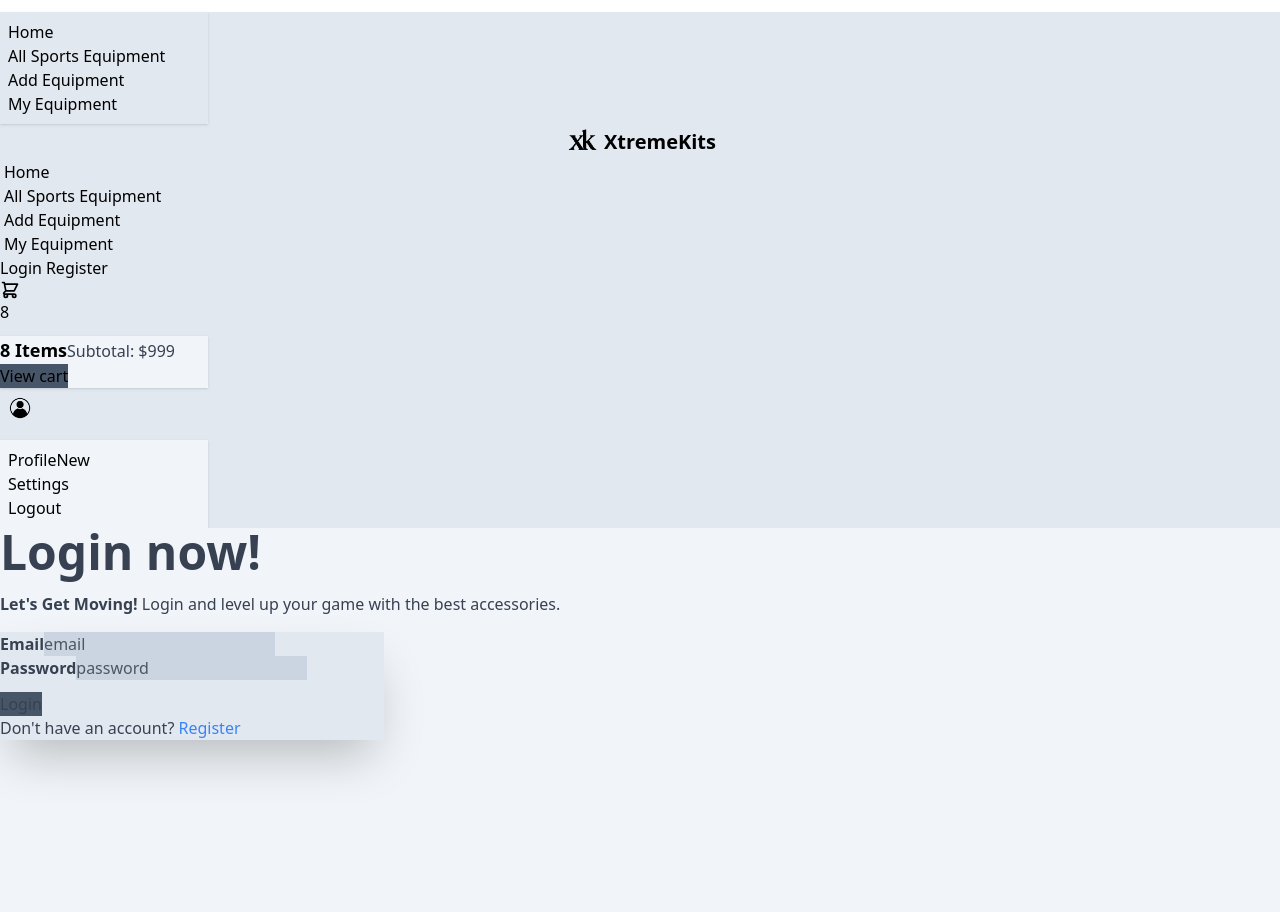
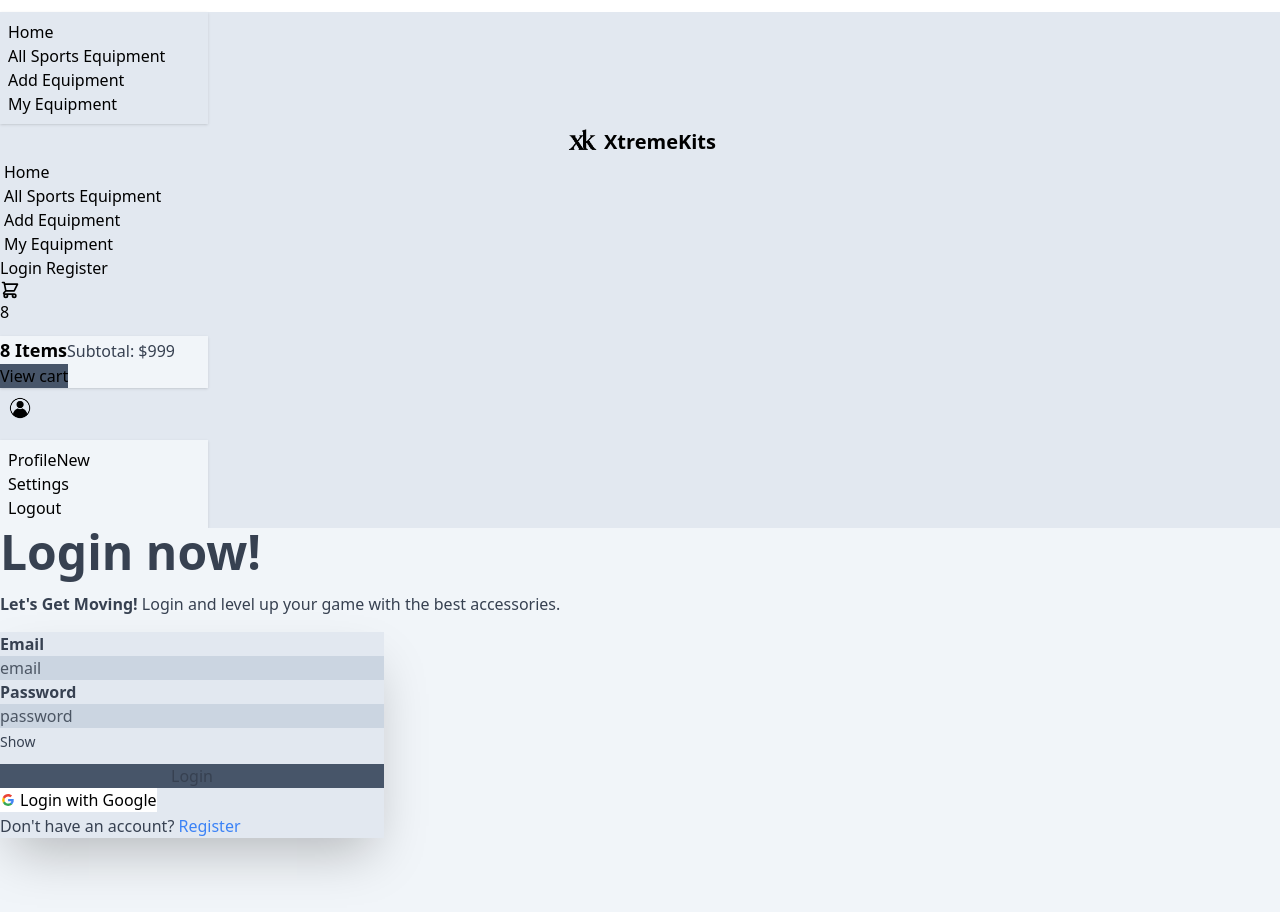
Before and after one commit to Arafat-Bhuiyan/xtremekits-client-side, a React (Vite) app: page /login in a window 1280 px wide. Shown: the top 912 px of the page. Built offline with nearby package versions, Linux system fonts and the light colour scheme.

Commit message:
Firebase authentication done, Login and Registration UI fix, SweetAlert success msg added, Password validation addedin Registration page, show/hide password added.

```diff
--- a/package.json
+++ b/package.json
@@ -10,6 +10,7 @@
     "preview": "vite preview"
   },
   "dependencies": {
+    "firebase": "^11.7.3",
     "localforage": "^1.10.0",
     "match-sorter": "^8.0.1",
     "react": "^19.1.0",
--- a/src/components/AllSportsEquipment.jsx
+++ b/src/components/AllSportsEquipment.jsx
@@ -9,7 +9,7 @@ export const AllSportsEquipment = () => {
   console.log(items);
 
   const handleViewDetails = (_id) => {
-    navigate(`/viewItem/${_id}`);
+    navigate(`/items/${_id}`);
   };
 
   const handleDelete = (_id) => {
@@ -80,7 +80,7 @@ export const AllSportsEquipment = () => {
                     View Details
                   </button>
                   <Link
-                    to={`/updateItem/${item._id}`}
+                    to={`/update-item/${item._id}`}
                     className="bg-blue-600 hover:bg-blue-700 text-white text-sm px-3 py-1 rounded"
                   >
                     Edit
--- a/src/components/Login.jsx
+++ b/src/components/Login.jsx
@@ -1,7 +1,71 @@
-import React from "react";
+import React, { useContext, useState } from "react";
 import { Link } from "react-router-dom";
+import { AuthContext } from "../providers/AuthProvider";
+import Swal from "sweetalert2";
 
 export const Login = () => {
+  const { logInUser, googleLogin } = useContext(AuthContext);
+  const [isLoading, setIsLoading] = useState(false);
+  const [showPassword, setShowPassword] = useState(false);
+
+  const handleGoogleLogin = () => {
+    setIsLoading(true);
+    googleLogin()
+      .then((result) => {
+        console.log(result.user);
+        if (result.user.accessToken) {
+          Swal.fire({
+            title: "Login successful!",
+            icon: "success",
+            draggable: true,
+          });
+        }
+      })
+      .catch((error) => {
+        console.log(error);
+      });
+    setIsLoading(false);
+  };
+
+  const handleLogIn = (e) => {
+    e.preventDefault();
+    const email = e.target.email.value;
+    const password = e.target.password.value;
+
+    console.log(email, password);
+    setIsLoading(true);
+    logInUser(email, password)
+      .then((result) => {
+        console.log(result.user);
+
+        // update last login time
+        const lastLogInTime = result?.user?.metadata?.lastSignInTime;
+        const loginInfo = { email, lastLogInTime };
+
+        fetch("http://localhost:5000/users", {
+          method: "PATCH",
+          headers: {
+            "content-type": "application/json",
+          },
+          body: JSON.stringify(loginInfo),
+        })
+          .then((res) => res.json())
+          .then((data) => {
+            console.log("Log in info updated in db", data);
+            if (data.modifiedCount >= 0) {
+              Swal.fire({
+                title: "Login successful!",
+                icon: "success",
+                draggable: true,
+              });
+            }
+          });
+      })
+      .catch((error) => {
+        console.log(error);
+      });
+    setIsLoading(false);
+  };
   return (
     <div>
       <div className="hero min-h-screen text-gray-700 bg-slate-100">
@@ -9,12 +73,12 @@ export const Login = () => {
           <div className="text-center lg:text-left">
             <h1 className="text-5xl font-bold">Login now!</h1>
             <p className="py-4">
-              <span className="font-semibold">Let's Get Moving!</span> Login and level up your game with the best
-              accessories.
+              <span className="font-semibold">Let's Get Moving!</span> Login and
+              level up your game with the best accessories.
             </p>
           </div>
           <div className="card flex-shrink-0 w-full max-w-sm shadow-2xl bg-slate-200">
-            <div className="card-body">
+            <form onSubmit={handleLogIn} className="card-body">
               <div className="form-control">
                 <label className="label">
                   <span className="label-text mb-1 text-gray-700 font-semibold">
@@ -23,8 +87,9 @@ export const Login = () => {
                 </label>
                 <input
                   type="email"
+                  name="email"
                   placeholder="email"
-                  className="input placeholder-gray-600 bg-slate-300 text-gray-700"
+                  className="input placeholder-gray-600 w-full bg-slate-300 text-gray-700"
                 />
               </div>
               <div className="form-control">
@@ -34,14 +99,75 @@ export const Login = () => {
                   </span>
                 </label>
                 <input
-                  type="password"
+                  type={showPassword ? "text" : "password"}
+                  name="password"
                   placeholder="password"
-                  className="input placeholder-gray-600 bg-slate-300 text-gray-700"
+                  className="input placeholder-gray-600 w-full bg-slate-300 text-gray-700"
                 />
+                {/* Show / Hide text button */}
+                <p
+                  onClick={() => setShowPassword(!showPassword)}
+                  className="text-sm text-gray-700 mt-1 cursor-pointer select-none"
+                >
+                  {showPassword ? "Hide" : "Show"}
+                </p>
               </div>
-              <div className="form-control mt-3">
-                <button className="btn bg-slate-600">Login</button>
+              <div className="form-control mt-3" disabled={isLoading}>
+                <button className="btn w-full bg-slate-600">
+                  {isLoading ? (
+                    <>
+                      <span className="loading loading-spinner"></span>
+                      Loading...
+                    </>
+                  ) : (
+                    "Login"
+                  )}
+                </button>
               </div>
+              <div></div>
+              <button
+                disabled={isLoading}
+                onClick={handleGoogleLogin}
+                className="btn bg-white text-black border-[#e5e5e5]"
+              >
+                {isLoading ? (
+                  <>
+                    <span className="loading loading-spinner"></span>
+                    Loading...
+                  </>
+                ) : (
+                  <div className="flex gap-1 items-center">
+                    <svg
+                      aria-label="Google logo"
+                      width="16"
+                      height="16"
+                      xmlns="http://www.w3.org/2000/svg"
+                      viewBox="0 0 512 512"
+                    >
+                      <g>
+                        <path d="m0 0H512V512H0" fill="#fff"></path>
+                        <path
+                          fill="#34a853"
+                          d="M153 292c30 82 118 95 171 60h62v48A192 192 0 0190 341"
+                        ></path>
+                        <path
+                          fill="#4285f4"
+                          d="m386 400a140 175 0 0053-179H260v74h102q-7 37-38 57"
+                        ></path>
+                        <path
+                          fill="#fbbc02"
+                          d="m90 341a208 200 0 010-171l63 49q-12 37 0 73"
+                        ></path>
+                        <path
+                          fill="#ea4335"
+                          d="m153 219c22-69 116-109 179-50l55-54c-78-75-230-72-297 55"
+                        ></path>
+                      </g>
+                    </svg>
+                    Login with Google
+                  </div>
+                )}
+              </button>
               <p>
                 Don't have an account?{"  "}
                 <span>
@@ -50,7 +176,7 @@ export const Login = () => {
                   </Link>
                 </span>
               </p>
-            </div>
+            </form>
           </div>
         </div>
       </div>
--- a/src/components/Register.jsx
+++ b/src/components/Register.jsx
@@ -1,7 +1,85 @@
-import React from "react";
+import React, { useContext, useState } from "react";
 import { Link } from "react-router-dom";
+import { AuthContext } from "../providers/AuthProvider";
+import Swal from "sweetalert2";
 
 export const Register = () => {
+  const { createUser } = useContext(AuthContext);
+  const [showPassword, setShowPassword] = useState(false);
+
+  const handleRegister = (e) => {
+    e.preventDefault();
+
+    const name = e.target.name.value;
+    const email = e.target.email.value;
+    const password = e.target.password.value;
+    console.log("Registration done", email, password);
+
+    // Password validation
+    const hasUpperCase = /[A-Z]/.test(password);
+    const hasLowerCase = /[a-z]/.test(password);
+    const isLengthValid = password.length >= 6;
+
+    if (!hasUpperCase) {
+      Swal.fire({
+        icon: "error",
+        title: "Password Error",
+        text: "Password must contain at least one uppercase letter.",
+      });
+      return;
+    }
+
+    if (!hasLowerCase) {
+      Swal.fire({
+        icon: "error",
+        title: "Password Error",
+        text: "Password must contain at least one lowercase letter.",
+      });
+      return;
+    }
+
+    if (!isLengthValid) {
+      Swal.fire({
+        icon: "error",
+        title: "Password Error",
+        text: "Password must be at least 6 characters long.",
+      });
+      return;
+    }
+
+    createUser(email, password)
+      .then((result) => {
+        console.log(result.user);
+        if (result.user.accessToken) {
+          Swal.fire({
+            title: "Registration successful!",
+            icon: "success",
+            draggable: true,
+          });
+        }
+        const createdAt = result?.user?.metadata?.creationTime;
+
+        const newUser = { name, email, createdAt };
+        // save new user info to the database
+        fetch("http://localhost:5000/users", {
+          method: "POST",
+          headers: {
+            "content-type": "application/json",
+          },
+          body: JSON.stringify(newUser),
+        })
+          .then((res) => res.json())
+          .then((data) => {
+            console.log(data);
+            if (data._id) {
+              console.log("user created to db");
+            }
+          });
+      })
+      .catch((error) => {
+        console.log("error", error);
+      });
+  };
   return (
     <div>
       <div className="hero min-h-screen text-gray-700 bg-slate-100">
@@ -15,7 +93,7 @@ export const Register = () => {
             </p>
           </div>
           <div className="card flex-shrink-0 w-full max-w-sm shadow-2xl bg-slate-200">
-            <div className="card-body">
+            <form onSubmit={handleRegister} className="card-body">
               <div className="form-control">
                 <label className="label">
                   <span className="label-text mb-1 text-gray-700 font-semibold">
@@ -24,6 +102,7 @@ export const Register = () => {
                 </label>
                 <input
                   type="text"
+                  name="name"
                   placeholder="name"
                   className="input placeholder-gray-600 bg-slate-300 text-gray-700"
                 />
@@ -36,6 +115,7 @@ export const Register = () => {
                 </label>
                 <input
                   type="email"
+                  name="email"
                   placeholder="email"
                   className="input placeholder-gray-600 bg-slate-300 text-gray-700"
                 />
@@ -47,13 +127,25 @@ export const Register = () => {
                   </span>
                 </label>
                 <input
-                  type="password"
+                  type={showPassword ? "text" : "password"}
+                  name="password"
                   placeholder="password"
                   className="input placeholder-gray-600 bg-slate-300 text-gray-700"
                 />
+                {/* Show / Hide text button */}
+                <p
+                  onClick={() => setShowPassword(!showPassword)}
+                  className="text-sm text-gray-700 mt-1 cursor-pointer select-none"
+                >
+                  {showPassword ? "Hide" : "Show"}
+                </p>
               </div>
               <div className="form-control mt-3">
-                <button className="btn bg-slate-600">Register</button>
+                <input
+                  type="submit"
+                  className="btn bg-slate-600"
+                  value="Register"
+                />
               </div>
               <p>
                 Already have an account?{"  "}
@@ -63,7 +155,7 @@ export const Register = () => {
                   </Link>
                 </span>
               </p>
-            </div>
+            </form>
           </div>
         </div>
       </div>
--- /dev/null
+++ b/src/providers/AuthProvider.jsx
@@ -0,0 +1,42 @@
+import {
+  createUserWithEmailAndPassword,
+  GoogleAuthProvider,
+  signInWithEmailAndPassword,
+  signInWithPopup,
+} from "firebase/auth";
+import React, { createContext, useState } from "react";
+import { auth } from "../firebase/firebase.init";
+
+export const AuthContext = createContext(null);
+
+export const AuthProvider = ({ children }) => {
+  const [user, setUser] = useState(null);
+  const [loading, setLoading] = useState(true);
+  const googleProvider = new GoogleAuthProvider();
+
+  const createUser = (email, password) => {
+    setLoading(true);
+    return createUserWithEmailAndPassword(auth, email, password);
+  };
+
+  const logInUser = (email, password) => {
+    setLoading(true);
+    return signInWithEmailAndPassword(auth, email, password);
+  };
+
+  const googleLogin = () => {
+    setLoading(true);
+    return signInWithPopup(auth, googleProvider);
+  };
+
+  const userInfo = {
+    user,
+    loading,
+    createUser,
+    logInUser,
+    googleLogin,
+  };
+  return (
+    <AuthContext.Provider value={userInfo}>{children}</AuthContext.Provider>
+  );
+};
```
Also changed, not shown: src/firebase/firebase.init.js (added, +22 -0 lines), src/main.jsx (+6 -3 lines), 1 other file (tests, documents, lock files or other folders).
